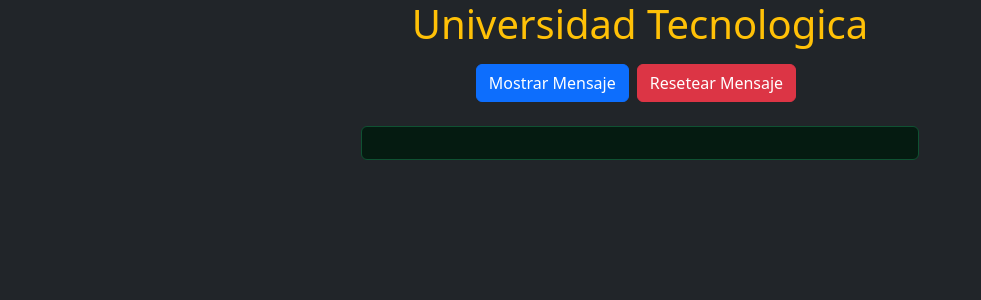
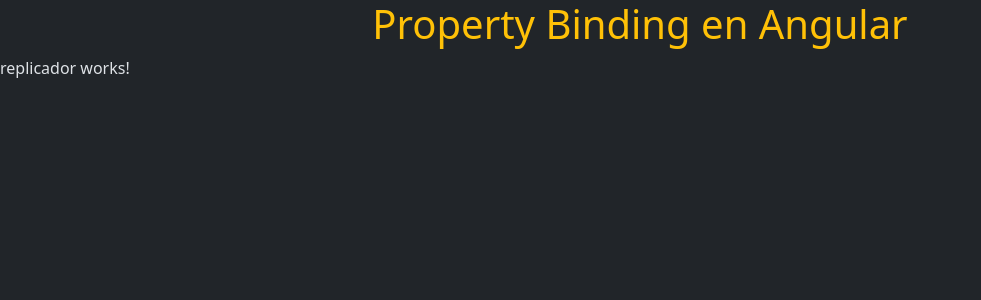
Before and after one commit to valemr05/app1, an Angular app: page / in a window 1280 px wide. Shown: the top 300 px of the page, without its empty margins (0-981 px from the left). Built offline with nearby package versions, Linux system fonts and the light colour scheme.

Commit message:
replicador component

```diff
--- a/src/app/app.component.html
+++ b/src/app/app.component.html
@@ -1,7 +1,7 @@
  <div class="container">
   <h1 class="text-center text-warning">{{title}}</h1>
   </div>
-  <app-mostrar-mensaje></app-mostrar-mensaje>
+  <app-replicador></app-replicador>
 
 
 <!--
--- a/src/app/app.component.ts
+++ b/src/app/app.component.ts
@@ -5,15 +5,16 @@
 import { PadreComponent } from "./padre/padre.component";
 import { HijoComponent } from "./hijo/hijo.component";
 import { MostrarMensajeComponent } from "./mostrar-mensaje/mostrar-mensaje.component";
+import { ReplicadorComponent } from "./replicador/replicador.component";
 
 
 @Component({
   selector: 'app-root',
   standalone: true,
-  imports: [NuevoComponenteComponent, InterpolacionComponent, PadreComponent, HijoComponent, MostrarMensajeComponent], //importar los nuevos componentes
+  imports: [NuevoComponenteComponent, InterpolacionComponent, PadreComponent, HijoComponent, MostrarMensajeComponent, ReplicadorComponent], //importar los nuevos componentes
   templateUrl: './app.component.html',
   styleUrl: './app.component.css'
 })
 export class AppComponent {
-  title = 'Universidad Tecnologica';
+  title = 'Property Binding en Angular';
 }
--- a/src/app/mostrar-mensaje/mostrar-mensaje.component.html
+++ b/src/app/mostrar-mensaje/mostrar-mensaje.component.html
@@ -11,6 +11,4 @@
         <div class="alert alert-success mt-4 mx-auto w-50">
             {{mensaje}}
         </div>
-
-
 </div>
--- /dev/null
+++ b/src/app/replicador/replicador.component.html
@@ -0,0 +1 @@
+<p>replicador works!</p>
```
Also changed, not shown: src/app/replicador/replicador.component.ts (added, +12 -0 lines), src/app/replicador/replicador.component.css (added).
